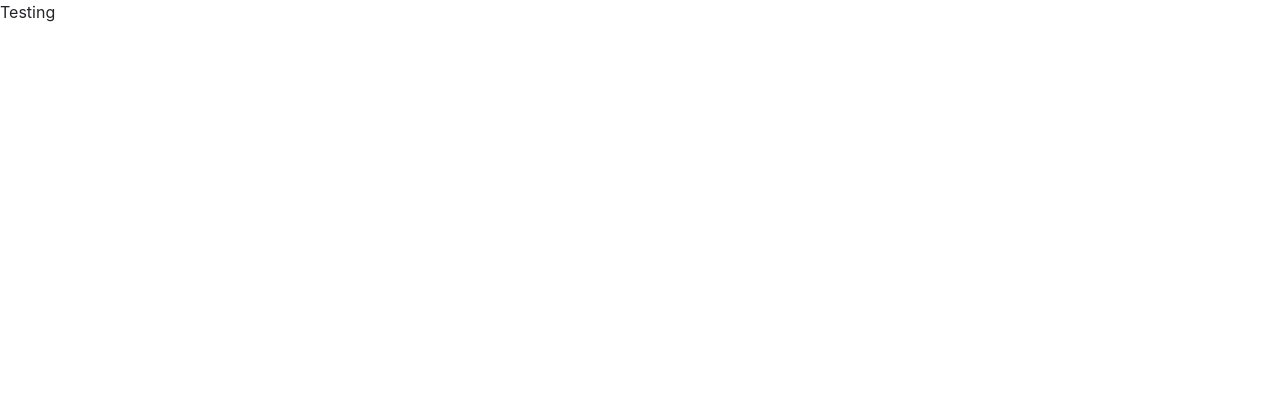
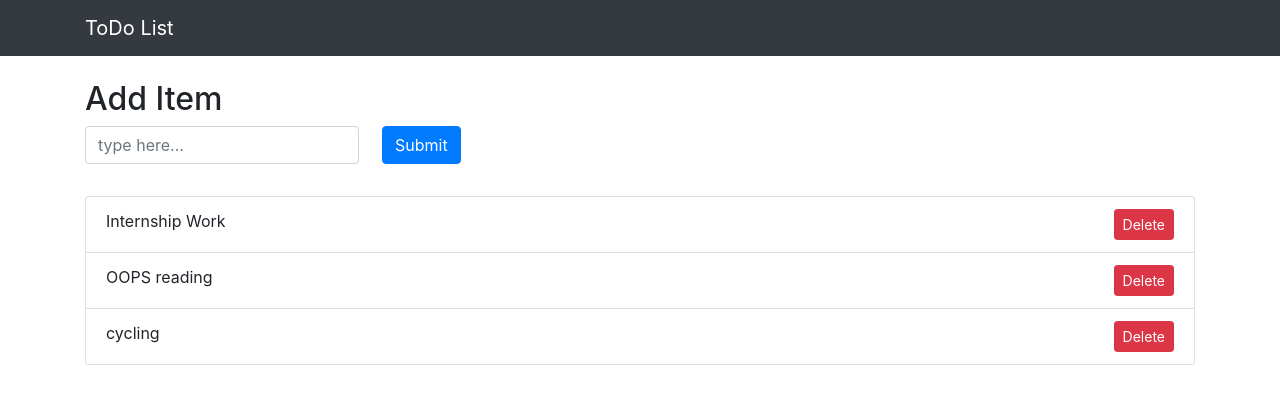
Before and after one commit to rg224/DjangoProject_ToDoApp, a Django app: page /todo/ in a window 1280 px wide. Before the commit the part shown is almost empty. Shown: the top 404 px of the page. Run offline with Django 3.2, Linux system fonts and the light colour scheme; data comes from the database, SQL or seed files in the repository; both versions use the stored data as it was after the commit.

Commit message:
create, add, delete todo items functionality added

```diff
--- a/ToDoList/ToDo_App/models.py
+++ b/ToDoList/ToDo_App/models.py
@@ -4,3 +4,6 @@ from django.db import models
 class ToDo(models.Model):
     text = models.CharField(max_length=300)
     date_created = models.DateTimeField()
+
+    def __str__(self):
+        return "{}".format(self.text)
--- a/ToDoList/ToDo_App/urls.py
+++ b/ToDoList/ToDo_App/urls.py
@@ -3,4 +3,6 @@ from . import views
 
 urlpatterns = [
     path('', views.home, name="home"),
+    path('add_todo/', views.add_todo, name="add"),
+    path('delete_item/<int:todo_id>/', views.delete_item, name="delete_item"),
 ]
--- a/ToDoList/ToDo_App/views.py
+++ b/ToDoList/ToDo_App/views.py
@@ -1,5 +1,29 @@
 from django.shortcuts import render
+from .models import ToDo
+from django.utils import timezone
+from django.http import HttpResponseRedirect
+from django.urls import reverse
 
 # Create your views here.
 def home(request):
-    return render(request, "base.html")
+
+    ############################ Displaying items from database ##########################
+    todo_items = ToDo.objects.all().order_by("-date_created")
+    todo_dict = {"todo_items":todo_items}
+    return render(request, "ToDo_App/index.html", todo_dict)
+
+def add_todo(request):
+
+    ########################## CREATE #######################################
+    date_created = timezone.now()
+    content = request.POST["content"]
+    # print(content)
+    ToDo.objects.create(text=content, date_created=date_created)
+    length_of_todos = ToDo.objects.all().count()
+
+    return HttpResponseRedirect("/")
+
+def delete_item(request, todo_id):
+    # print(todo_id)
+    ToDo.objects.get(id=todo_id).delete()
+    return HttpResponseRedirect("/")
--- /dev/null
+++ b/ToDoList/templates/ToDo_App/index.html
@@ -0,0 +1,38 @@
+{% extends "base.html" %}
+
+{% block content %}
+    <div class="row mt-4">
+        <div class="col">
+            <h2>Add Item</h2>
+        </div>
+    </div>
+    <div class="row">
+        <form class="form-inline" action="{% url 'add' %}" method="POST">
+            {% csrf_token %}
+            <div class="col">
+                <input type="text" name="content" class="form-control mb-2 mr-sm-2" placeholder="type here...">
+                <!-- mb -> margin-bottom
+                     mr -> margin-right
+                     mt -> margin-top
+                 -->
+            </div>
+            <button type="submit" class="btn btn-primary mb-2">Submit</button>
+        </form>
+    </div>
+
+    <div class="row mt-4">
+        <div class="col s12">
+            <ul class="list-group">
+                {% for item in todo_items %}
+                    <li class="list-group-item">{{item.text}}
+                    <form action="{% url 'delete_item' item.id %}" class="float-right" method="POST">
+                        {% csrf_token %}
+                        <button type="submit" class="btn btn-sm btn-danger">Delete</button>
+                    </form>
+                    </li>
+                {% endfor %}
+            </ul>
+        </div>
+    </div>
+
+{% endblock content %}
--- a/ToDoList/templates/base.html
+++ b/ToDoList/templates/base.html
@@ -1,3 +1,5 @@
+{% load static %}
+
 <!DOCTYPE html>
 <html lang="en">
 <head>
@@ -7,7 +9,17 @@
     <link rel="stylesheet" href="https://cdn.jsdelivr.net/npm/bootstrap@4.5.3/dist/css/bootstrap.min.css" integrity="sha384-TX8t27EcRE3e/ihU7zmQxVncDAy5uIKz4rEkgIXeMed4M0jlfIDPvg6uqKI2xXr2" crossorigin="anonymous">
 </head>
 <body>
-    Testing
+    <nav class="navbar navbar-expand-lg navbar-dark bg-dark">
+        <div class="container">
+            <a class="navbar-brand" href="/">ToDo List</a>
+        </div>
+    </nav>
+    <div class="container">
+        {% block content %}
+
+        {% endblock content %}
+    </div>
+
     <script src="https://code.jquery.com/jquery-3.5.1.slim.min.js" integrity="sha384-DfXdz2htPH0lsSSs5nCTpuj/zy4C+OGpamoFVy38MVBnE+IbbVYUew+OrCXaRkfj" crossorigin="anonymous"></script>
     <script src="https://cdn.jsdelivr.net/npm/bootstrap@4.5.3/dist/js/bootstrap.bundle.min.js" integrity="sha384-ho+j7jyWK8fNQe+A12Hb8AhRq26LrZ/JpcUGGOn+Y7RsweNrtN/tE3MoK7ZeZDyx" crossorigin="anonymous"></script>
 </body>
```
Also changed, not shown: ToDoList/db.sqlite3.
